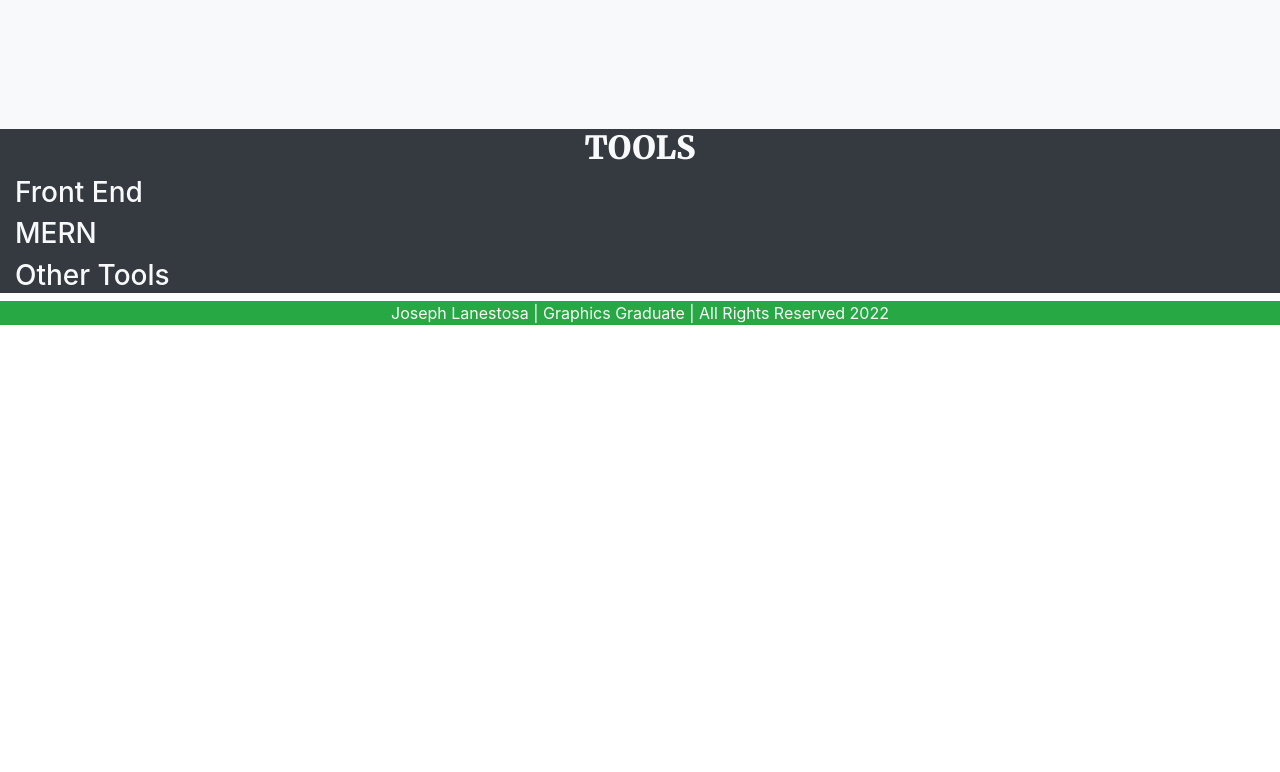
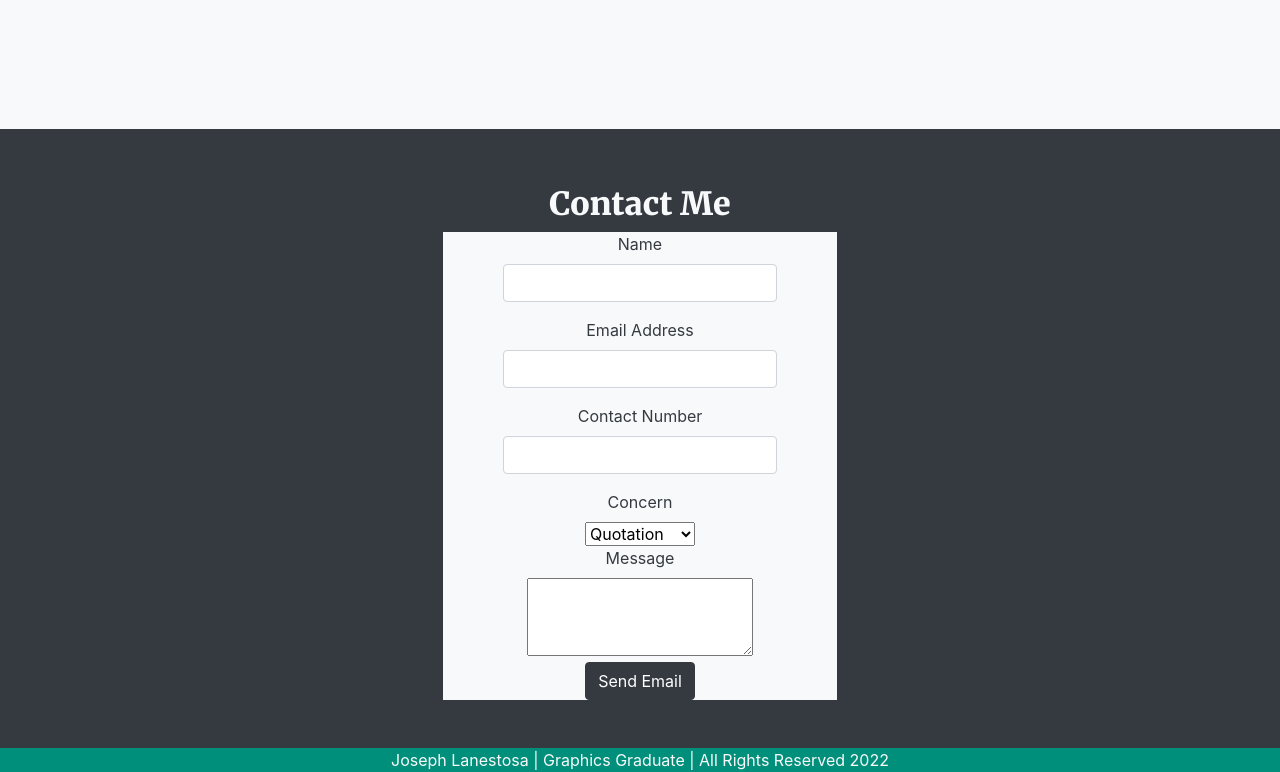
Before and after one commit to joseph9777/webportfolio-, a plain HTML site: page index.html in a window 1280 px wide. Shown: the part 1280-2052 px from the top of the page. Before the commit the page ends 1605 px from the top, so only its background shows below. Drawn offline with nearby package versions, Linux system fonts and the light colour scheme; a web font is replaced by a local one.

Commit message:
Revision of codes

```diff
--- a/index.css
+++ b/index.css
@@ -13,5 +13,9 @@ h5 {
 }
 
 h2{
-	font-family: 'Merriweather', serif;;
+	font-family: 'Merriweather', serif;
 }
+
+footer {
+	background-color: #008F7A;
+}
--- a/index.html
+++ b/index.html
@@ -100,17 +100,67 @@
 				</div>
 
 	<!-- Contact Me -->
-			<div class= "container-fluid bg-dark text-light">
-				<h2 class = "text-center">TOOLS</h2>
-				<div>
-					<h3>Front End</h3>
-					<h3>MERN</h3>
-					<h3>Other Tools</h3>
-				</div>
-			</div>
+
+	<!-- Start of form -->
+	<div class = "container-fluid bg-dark text-light text-center p-5">
+	    <h2 class = "container-fluid pt-2">Contact Me</h2>
+	     <div class = "container-fluid bg-light text-dark d-flex justify-content-center col-lg-4 col-md-8 col-sm-12">
+	    <form>
+	      <div class="form-group">
+	        <label for="exampleInputEmail1">Name</label>
+	        <input type="email" class="form-control" id="exampleInputEmail1" aria-describedby="emailHelp">
+	      </div>
+	      <div class="form-group">
+	        <label for="exampleInputPassword1">Email Address</label>
+	        <input type="password" class="form-control" id="exampleInputPassword1">
+	      </div>
+	       <div class="form-group">
+	        <label for="exampleInputPassword1">Contact Number</label>
+	        <input type="password" class="form-control" id="exampleInputPassword1">
+	      </div>
+	      <div>
+	        <label>Concern</label><br/>
+	        <select name="concern">
+	          <option value="quotation">Quotation</option>
+	          <option value="quotation1">Quotation 1</option>
+	          <option value="fullendprogramming">Quotation 2</option>
+	        </select>
+	      </div>
+	      <div>
+	        <label for = "message">Message</label><br/>
+	        <textarea name="message" rows = "3" id = "message"></textarea>
+	      </div>
+
+
+	      <button type="send email" class="btn btn-dark"  data-toggle="modal" data-target="#exampleModal">Send Email</button>
+	    </form>
+
+	  </div>
+
+	  </div>
+	</div>
+	<div class="modal" tabindex="-1" id="exampleModal">
+	  <div class="modal-dialog">
+	    <div class="modal-content">
+	      <div class="modal-header">
+	        <h5 class="modal-title">Thank you for contacting us</h5>
+	        <button type="button" class="close" data-dismiss="modal" aria-label="Close">
+	          <span aria-hidden="true">&times;</span>
+	        </button>
+	      </div>
+	      <div class="modal-body">
+	        <p>Message Sent Successfully</p>
+	      </div>
+	      <div class="modal-footer">
+	        <button type="button" class="btn btn-secondary" data-dismiss="modal">Close</button>
+	        <button type="button" class="btn btn-primary">Save changes</button>
+	      </div>
+	    </div>
+	  </div>
+	</div>
 
 	<!-- Footer -->
-		<footer class = "sticky-bottom bg-success text-light text-center">
+		<footer class = "sticky-bottom text-light text-center">
 			<span>Joseph Lanestosa</span>
 			<span>|</span>
 			<span>Graphics Graduate</span>
```
